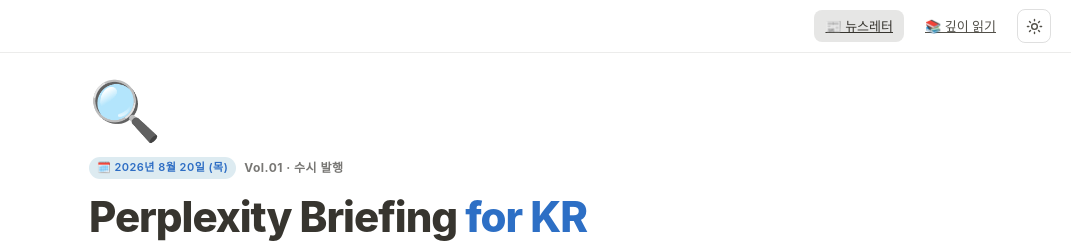
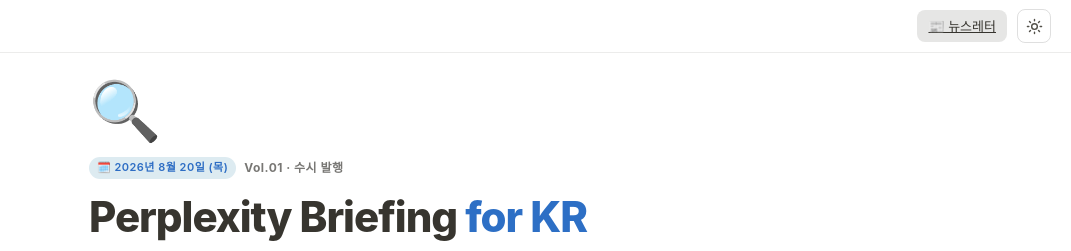
Before and after one commit to yumijeung-vnco/perplexity-korea-newsletter, a plain HTML site: page editions/2026-08-20.html in a window 1280 px wide. Shown: the top 251 px of the page, 209-1280 px from the left. Drawn offline with Linux system fonts and the light colour scheme; a web font is replaced by a local one.

Commit message:
Update 2026-08-20.html

```diff
--- a/editions/2026-08-20.html
+++ b/editions/2026-08-20.html
@@ -408,7 +408,6 @@
   </a>
   <span class="topnav__spacer"></span>
   <a class="topnav__link topnav__link--active" href="../index.html">📰 뉴스레터</a>
-  <a class="topnav__link" href="../learn/index.html">📚 깊이 읽기</a>
   <!-- 테마 토글 — 기본은 시스템 설정 따름, 클릭 시 라이트/다크 고정 -->
   <button class="nl-theme" id="themeBtn" type="button" aria-label="라이트/다크 전환" title="라이트/다크 전환">
     <svg class="nl-ico-sun" viewBox="0 0 24 24" fill="none" stroke="currentColor" stroke-width="2" stroke-linecap="round" stroke-linejoin="round" aria-hidden="true"><circle cx="12" cy="12" r="4"/><path d="M12 2v2M12 20v2M4.93 4.93l1.41 1.41M17.66 17.66l1.41 1.41M2 12h2M20 12h2M6.34 17.66l-1.41 1.41M19.07 4.93l-1.41 1.41"/></svg>
```
